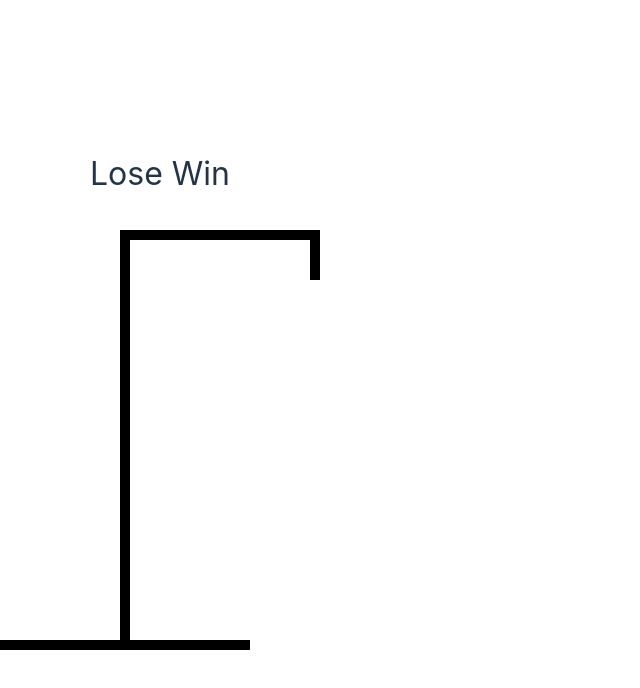
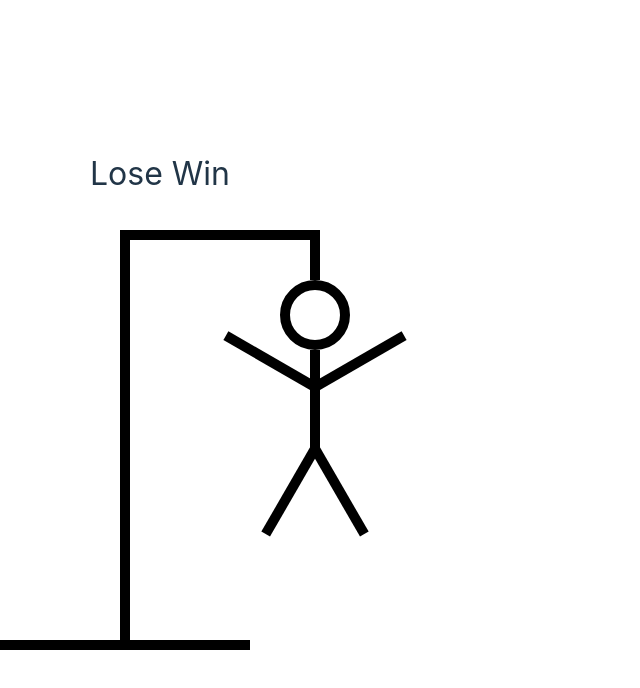
Before and after one commit to fahimehsd/react-ts-hangman, a React (Vite) app: page / in a window 1280 px wide. Shown: the top 688 px of the page, without its empty margins (0-640 px from the left). Built offline with nearby package versions, Linux system fonts and the light colour scheme.

Commit message:
hangman drawing done

```diff
--- a/src/HangmanDrawing.tsx
+++ b/src/HangmanDrawing.tsx
@@ -1,6 +1,99 @@
+const HEAD = (
+  <div
+    style={{
+      width: "50px",
+      height: "50px",
+      borderRadius: "100%",
+      border: "10px solid black",
+      position: "absolute",
+      top: "50px",
+      right: "-30px"
+    }}
+  />
+);
+
+const BODY = (
+  <div
+    style={{
+      width: "10px",
+      height: "100px",
+      background: "black",
+      position: "absolute",
+      top: "120px",
+      right: 0
+    }}
+  />
+);
+
+const RIGHT_ARM = (
+  <div
+    style={{
+      width: "100px",
+      height: "10px",
+      background: "black",
+      position: "absolute",
+      top: "150px",
+      right: "-100px",
+      rotate: "-30deg",
+      transformOrigin: "left bottom"
+    }}
+  />
+);
+
+const LEFT_ARM = (
+  <div
+    style={{
+      width: "100px",
+      height: "10px",
+      background: "black",
+      position: "absolute",
+      top: "150px",
+      right: "10px",
+      rotate: "30deg",
+      transformOrigin: "right bottom"
+    }}
+  />
+);
+
+const RIGHT_LEG = (
+  <div
+    style={{
+      width: "100px",
+      height: "10px",
+      background: "black",
+      position: "absolute",
+      top: "210px",
+      right: "-90px",
+      rotate: "60deg",
+      transformOrigin: "left bottom"
+    }}
+  />
+);
+
+const LEFT_LEG = (
+  <div
+    style={{
+      width: "100px",
+      height: "10px",
+      background: "black",
+      position: "absolute",
+      top: "210px",
+      right: 0,
+      rotate: "-60deg",
+      transformOrigin: "right bottom"
+    }}
+  />
+);
+
 const HangmanDrawing = () => {
   return (
     <div style={{ position: "relative" }}>
+      {HEAD}
+      {BODY}
+      {RIGHT_ARM}
+      {LEFT_ARM}
+      {RIGHT_LEG}
+      {LEFT_LEG}
       <div
         style={{
           height: "50px",
```
